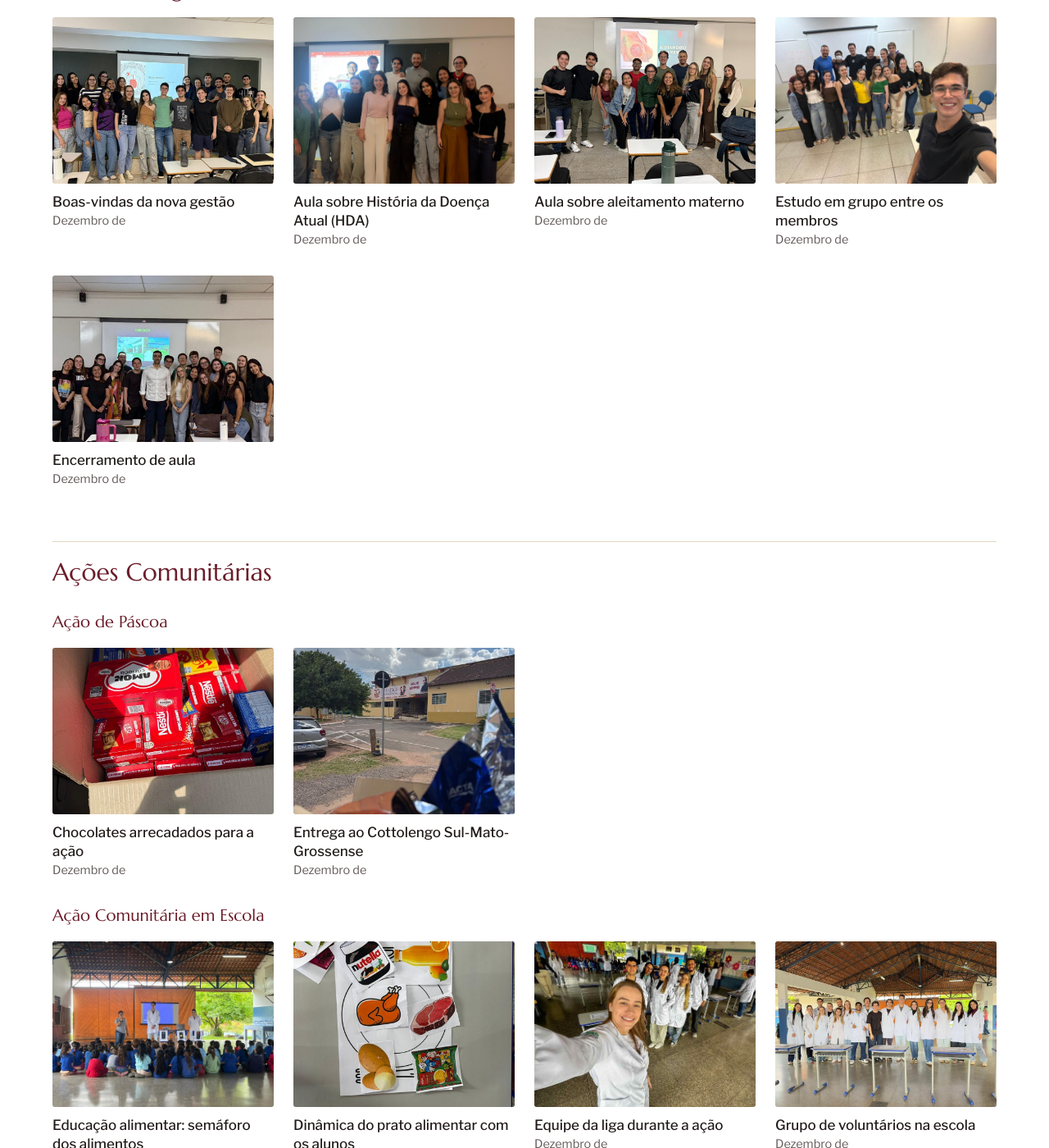
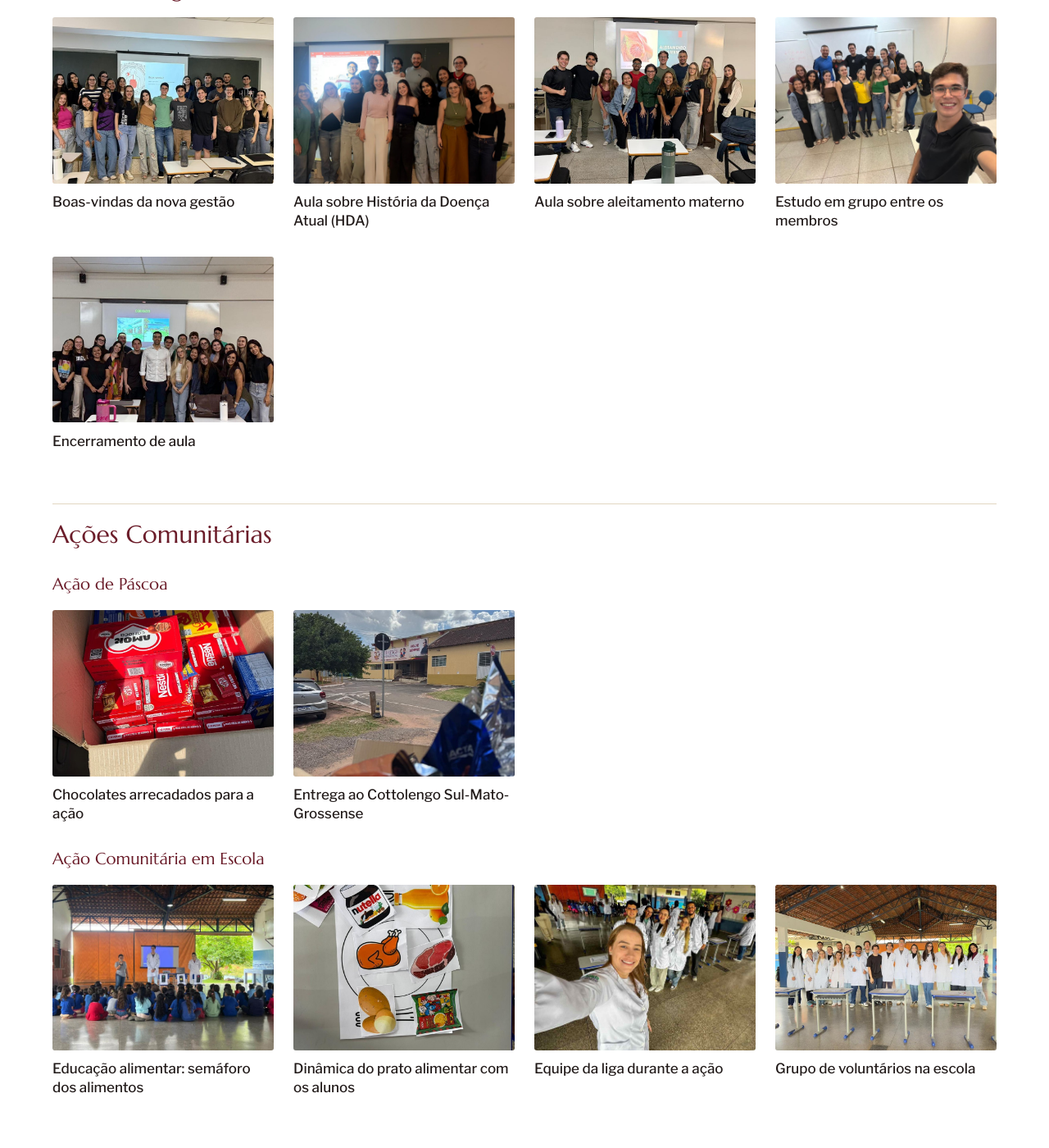
Before and after one commit to LAGENuniderp/lagen-uniderp.github.io, a Jekyll site: the page built from galeria/index.md, in a window 1280 px wide and 1400 px high, scrolled down 447 px. Shown: the whole window at 82% size. Built offline with Jekyll 4.4.1, drawn with Linux system fonts in a browser that asks for light colours; part of the change alters nothing that is shown; some of the changed text lies outside the part shown.

```diff
--- a/_includes/data.html
+++ b/_includes/data.html
@@ -4,7 +4,7 @@
   {% include data.html data=x formato="extenso" %}  → quarta-feira, 7 de outubro
   {% include data.html data=x formato="mes-ano" %}  → outubro de 2026
 {%- endcomment -%}
-{%- if include.data -%}
+{%- if include.data and include.data != empty -%}
 {%- assign _meses = "janeiro,fevereiro,março,abril,maio,junho,julho,agosto,setembro,outubro,novembro,dezembro" | split: "," -%}
 {%- assign _dias = "domingo,segunda-feira,terça-feira,quarta-feira,quinta-feira,sexta-feira,sábado" | split: "," -%}
 {%- assign _m = include.data | date: "%-m" | minus: 1 -%}
```
